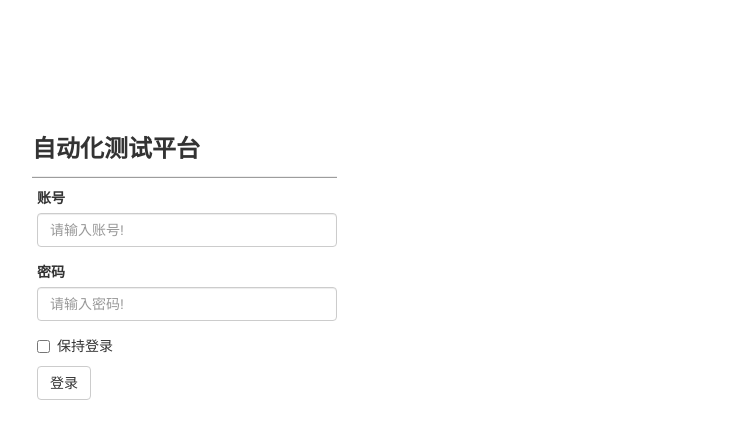
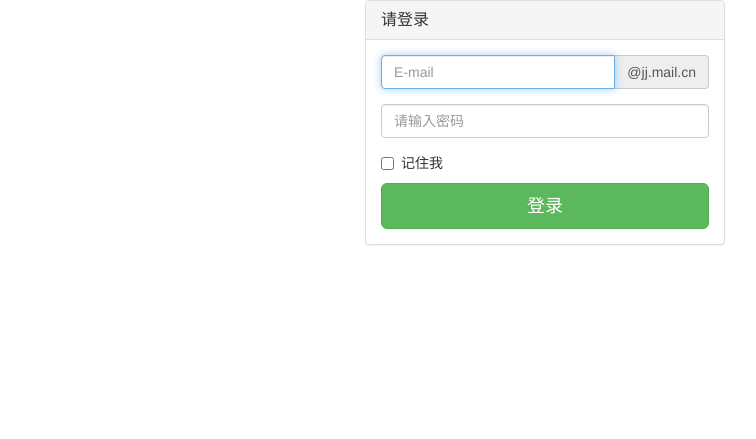
Before and after one commit to LKL2017/AutoTestPlatform, a Django app: page / in a window 1320 px wide. Shown: the top 439 px of the page, without its empty margins (115-871 px from the left). Run offline with Django 3.2, Linux system fonts and the light colour scheme; some libraries are stand-ins or nearby versions.

Commit message:
调整登录页面的样式 调整网页的CSS和JS文件从静态文件导入

```diff
--- a/templates/login.html
+++ b/templates/login.html
@@ -1,81 +1,86 @@
 <!DOCTYPE html>
-<html lang="zhCN">
-<meta charset="UTF-8">
-<script src="http://apps.bdimg.com/libs/jquery/2.0.0/jquery.min.js"></script>
-<script src="http://apps.bdimg.com/libs/bootstrap/3.3.0/js/bootstrap.min.js"></script>
-<link href="http://apps.bdimg.com/libs/bootstrap/3.3.0/css/bootstrap.min.css" rel="stylesheet">
+<html lang="en">
 
+{% load staticfiles %}
+<head>
 
-<script language="JavaScript">
+    <meta charset="utf-8">
+    <meta http-equiv="X-UA-Compatible" content="IE=edge">
+    <meta name="viewport" content="width=device-width, initial-scale=1">
 
+    <title>自动化测试管理系统</title>
 
-</script>
+    <!-- Bootstrap Core CSS -->
+    <link href="{% static 'css/bootstrap.min.css' %}" rel="stylesheet"/>
 
-<style type="text/css">
+    <!-- MetisMenu CSS -->
+    <link href="{% static 'css/metisMenu/metisMenu.css' %}" rel="stylesheet">
 
-    .input_size {
-        width: 300px;
-    }
+    <!-- Custom CSS -->
+    <link href="{% static 'css/custom.css' %}s" rel="stylesheet">
 
-    .thin_line {
-        height: 1px;
-        width: 305px;
-        margin: 5px 0 0 0;
-        background-color: #9d9d9d;
-    }
+    <!-- Custom Fonts -->
+    <link href="{% static 'font-awesome/css/font-awesome.min.css' %}" rel="stylesheet" type="text/css">
 
+    <!-- HTML5 Shim and Respond.js IE8 support of HTML5 elements and media queries -->
+    <!-- WARNING: Respond.js doesn't work if you view the page via file:// -->
+    <!--[if lt IE 9]>
+        <script src="https://oss.maxcdn.com/libs/html5shiv/3.7.0/html5shiv.js"></script>
+        <script src="https://oss.maxcdn.com/libs/respond.js/1.4.2/respond.min.js"></script>
+    <![endif]-->
 
-</style>
+</head>
 
+<body>
 
-<head>
-    <meta charset="UTF-8">
-    <title>登录</title>
-</head>
-<body class="container" style="margin:10%">
+<div class="container">
+    <div class="row">
+        <div class="col-md-4 col-md-offset-4">
+            <div class="login-panel panel panel-default">
+                <div class="panel-heading">
+                    <h3 class="panel-title">请登录</h3>
+                </div>
+                <div class="panel-body">
+                    <form role="form" action="." method="post">{% csrf_token %}
+                        <fieldset>
+                            <div class="form-group">
+                                <div class="input-group">
+                                    <input class="form-control" placeholder="E-mail" name="username" type="text"
+                                           autofocus>
+                                    <span class="input-group-addon">@jj.mail.cn</span>
+                                </div>
 
-<div class="control-label">
-
-    <label style="font-size: 24px">自动化测试平台
-
-    </label>
-    <hr class="thin_line"/>
-
+                            </div>
+                            <div class="form-group">
+                                <input class="form-control" placeholder="请输入密码" name="userpass" type="password">
+                            </div>
+                            <div class="checkbox">
+                                <label>
+                                    <input name="remember" type="checkbox" value="1">记住我
+                                </label>
+                            </div>
+                            <!-- Change this to a button or input when using this as a form -->
+                            <button class="btn btn-lg btn-success btn-block">登录</button>
+                        </fieldset>
+                    </form>
+                </div>
+            </div>
+        </div>
+    </div>
 </div>
 
+<!-- jQuery -->
+<script src="{% static 'js/jquery.js' %}"></script>
 
-<form style="margin: 10px 0 0 5px" action="." method="post">{% csrf_token %}
-    <span class="help" style="margin: 5px 0 5px 0">{{ obj.error }}</span>
-    <div class="form-group">
-        <label for="div_username">账号</label>
-        <div id="div_username">
-            <input type="text" class="form-control input_size" id="username" placeholder="请输入账号!" name="username">
+<!-- Bootstrap Core JavaScript -->
+<script src="{% static 'js/bootstrap.min.js' %}"></script>
 
+<!-- Metis Menu Plugin JavaScript -->
+<script src="{% static 'js/metisMenu.min.js' %}"></script>
 
-            <span class="error">
-
-                    {{ obj }}
-
-
-
-
-
-            </span>
-
-        </div>
-    </div>
-    <div class="form-group">
-        <label for="userpass">密码</label>
-        <input type="password" class="form-control input_size" id="userpass" placeholder="请输入密码!" name="userpass">
-    </div>
-    <div class="checkbox">
-        <label>
-            <input type="checkbox" name="stay_login"> 保持登录
-        </label>
-    </div>
-    <button type="submit" class="btn btn-default">登录</button>
-</form>
-
+<!-- Custom Theme JavaScript -->
+<script src="{% static 'js/custom.min.js' %}"></script>
 
 </body>
+
 </html>
```
